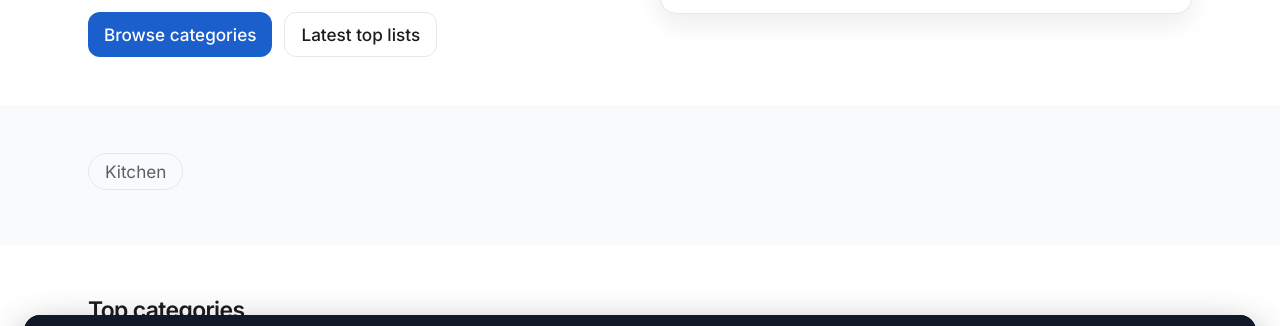
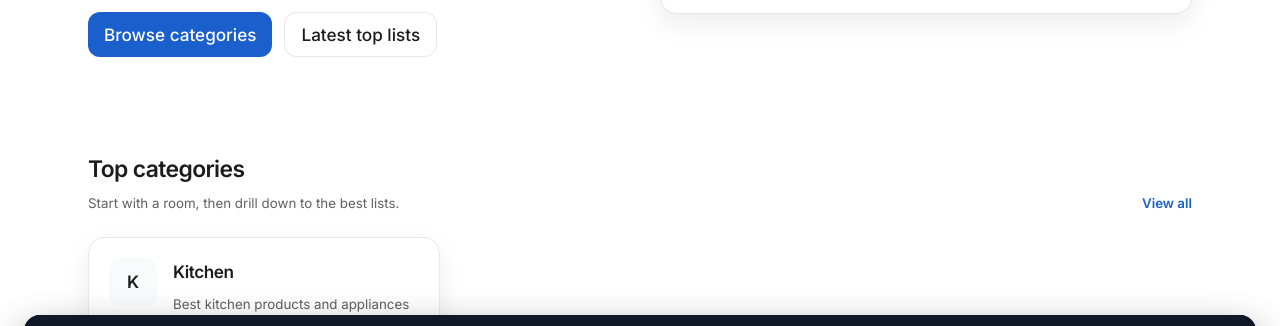
Before and after one commit to nordenq/Top10Maison, an Astro site: page / in a window 1280 px wide. Shown: the part 379-705 px from the top of the page. Built offline with nearby package versions, Linux system fonts and the light colour scheme; Astro itself is replaced by a stand-in of ours.

Commit message:
remove extra nav

```diff
--- a/src/pages/index.astro
+++ b/src/pages/index.astro
@@ -45,12 +45,6 @@ const schema = [buildBreadcrumbSchema(site, [{ name: "Home", path: "/" }])];
           <li>Transparent affiliate disclosure with every recommendation.</li>
         </ul>
       </div>
-    </div>
-  </section>
-
-  <section class="section">
-    <div class="page-container">
-      <CategoryNav categories={categories} className="pb-2" />
     </div>
   </section>
 
```
